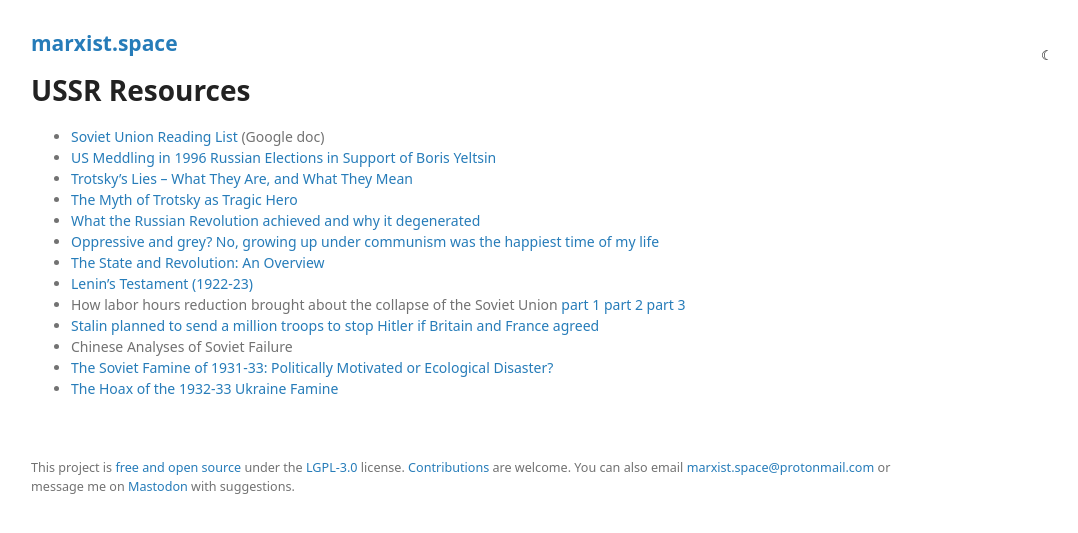
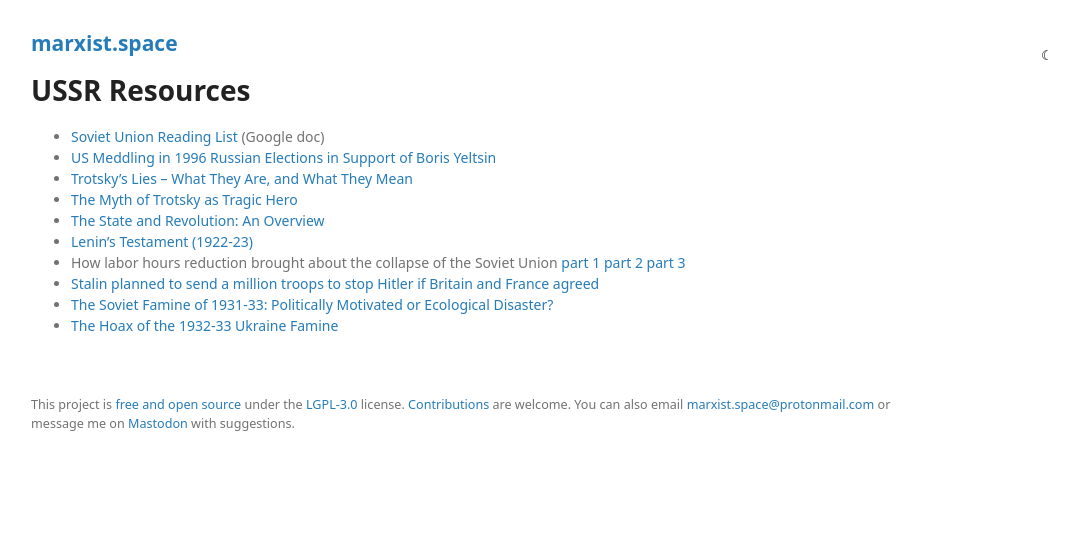
Before and after one commit to prolesoft/marxist.space, a Jekyll site: the page built from ussr.md, in a window 1280 px wide. Shown: the top 533 px of the page, without its empty margins (179-1257 px from the left). Built offline with Jekyll 4.4.1, drawn with Linux system fonts in a browser that asks for light colours; our own code applies the rules of GitHub Pages for plain Markdown files.

Commit message:
begone, trot

```diff
--- a/ussr.md
+++ b/ussr.md
@@ -11,12 +11,9 @@ permalink: /ussr/
 * [US Meddling in 1996 Russian Elections in Support of Boris Yeltsin](http://www.globalresearch.ca/us-meddling-in-1996-russian-elections-in-support-of-boris-yeltsin/5568288)
 * [Trotsky's Lies – What They Are, and What They Mean](https://espressostalinist.com/2017/01/27/grover-furr-trotskys-lies-what-they-are-and-what-they-mean/)
 * [The Myth of Trotsky as Tragic Hero](https://www.reddit.com/r/communism/comments/2f3m7t/the_myth_of_trotsky_as_tragic_hero/)
-* [What the Russian Revolution achieved and why it degenerated](http://www.socialist.net/what-the-russian-revolution-achieved-and-why-it-degenerated.htm)
-* [Oppressive and grey? No, growing up under communism was the happiest time of my life](http://www.dailymail.co.uk/news/article-1221064/Oppressive-grey-No-growing-communism-happiest-time-life.html)
 * [The State and Revolution: An Overview](https://theimmortalscience.wordpress.com/2017/02/27/the-state-and-revolution-an-overview/)
 * [Lenin's Testament (1922-23)](http://www.revolutionarydemocracy.org/rdv7n2/blandlt.htm)
 * How labor hours reduction brought about the collapse of the Soviet Union [part 1](https://therealmovement.wordpress.com/2017/11/14/according-to-the-central-intelligence-agency-we-almost-reached-communism-by-1980/) [part 2](https://therealmovement.wordpress.com/2017/11/17/how-the-argument-of-one-economist-helped-kill-the-soviet-union/) [part 3](https://therealmovement.wordpress.com/2017/11/21/how-labor-hours-reduction-brought-about-the-collapse-of-the-soviet-union/)
 * [Stalin planned to send a million troops to stop Hitler if Britain and France agreed](https://www.telegraph.co.uk/news/worldnews/europe/russia/3223834/Stalin-planned-to-send-a-million-troops-to-stop-Hitler-if-Britain-and-France-agreed-pact.html)
-* Chinese Analyses of Soviet Failure
 * [The Soviet Famine of 1931-33: Politically Motivated or Ecological Disaster?](http://www.international.ucla.edu/asia/article/3838)
 * [The Hoax of the 1932-33 Ukraine Famine](https://web.archive.org/web/20001003073504/http://www.plp.org/cd_sup/ukfam1.html)
```
